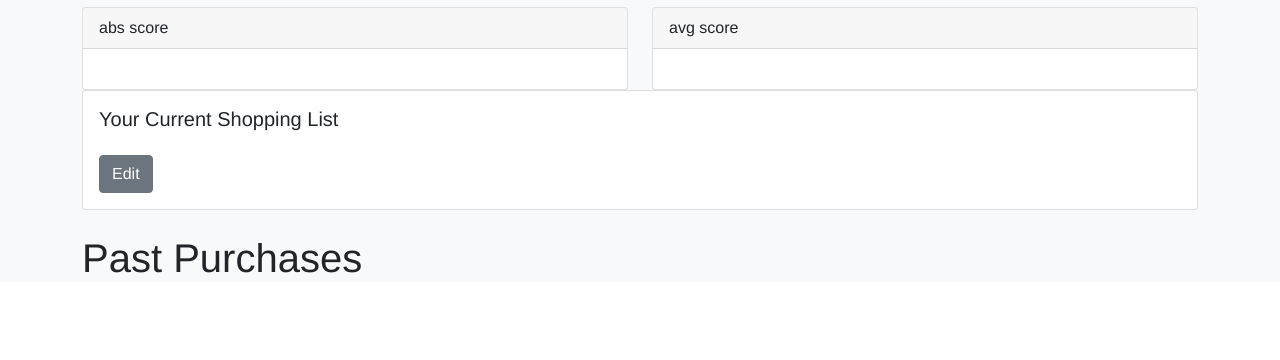
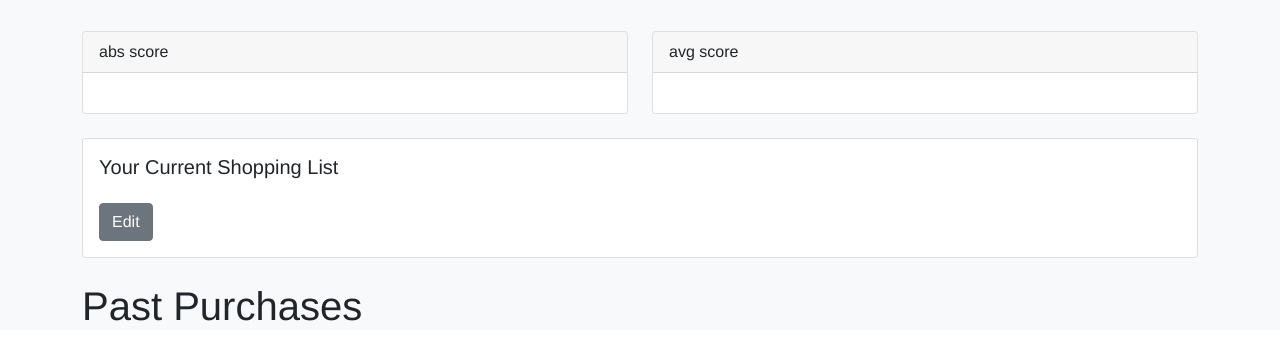
Before and after one commit to elwin/hz21, a Flask app: template templates/index.html in a window 1280 px wide. Shown: the part 316-676 px from the top of the page. Run offline with Flask 2, Linux system fonts and the light colour scheme; the template is opened without the code that fills it, so the values that code supplies are empty; parts of the project's set-up code (start-up, migrations or seed data) failed here and were passed over; some libraries are stand-ins or nearby versions.

Commit message:
add some more margin

```diff
--- a/templates/index.html
+++ b/templates/index.html
@@ -6,27 +6,27 @@
 
     <h3>Stats</h3>
 
-    <canvas id="scoreHistChart"></canvas>
-    <canvas id="rankingChart"></canvas>
+    <canvas id="scoreHistChart" class="mb-4"></canvas>
+    <canvas id="rankingChart" class="mb-4"></canvas>
 
-    <div class="row">
+    <div class="row mb-4">
         <div class="col-6">
             <div class="card">
-                <div class="card-header">
-                abs score
+                <div class="card-header bg-gray-light">
+                    abs score
                 </div>
                 <div class="card-body">
-                <h5 class="card-title">{{ user.abs_score_last_5_weeks() }}</h5>
+                    <h5 class="card-title">{{ user.abs_score_last_5_weeks() }}</h5>
                 </div>
             </div>
         </div>
         <div class="col-6">
             <div class="card">
                 <div class="card-header">
-                avg score
+                    avg score
                 </div>
                 <div class="card-body">
-                <h5 class="card-title">{{ user.avg_score_last_5_weeks() }}</h5>
+                    <h5 class="card-title">{{ user.avg_score_last_5_weeks() }}</h5>
                 </div>
             </div>
         </div>
@@ -113,7 +113,7 @@
 
         barColors = [];
         bcctr = 0;
-        for(let [key, value] of Object.entries(rankingData)){
+        for (let [key, value] of Object.entries(rankingData)) {
             barColors.push(selectColor(++bcctr));
         }
 
```
